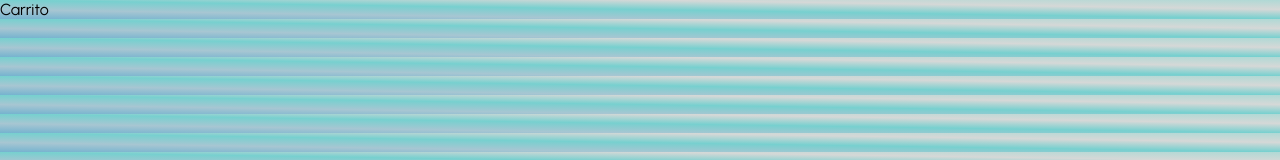
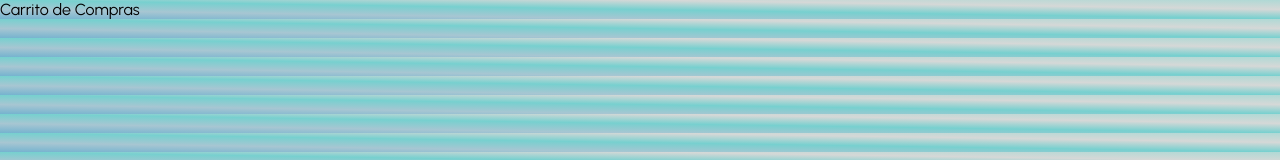
Before and after one commit to SofyGeisel/marketNow, a React (Create React App) app in the folder marketnow-react/: page /carrito in a window 1280 px wide. Shown: the top 160 px of the page. Built offline with nearby package versions, Linux system fonts and the light colour scheme.

Commit message:
Prueba Carrito

```diff
--- a/marketnow-react/src/pages/Carrito.jsx
+++ b/marketnow-react/src/pages/Carrito.jsx
@@ -3,7 +3,7 @@ import React from 'react'
 const Carrito = () => {
   return (
     <div>
-      Carrito
+      Carrito de Compras
     </div>
   )
 }
```
